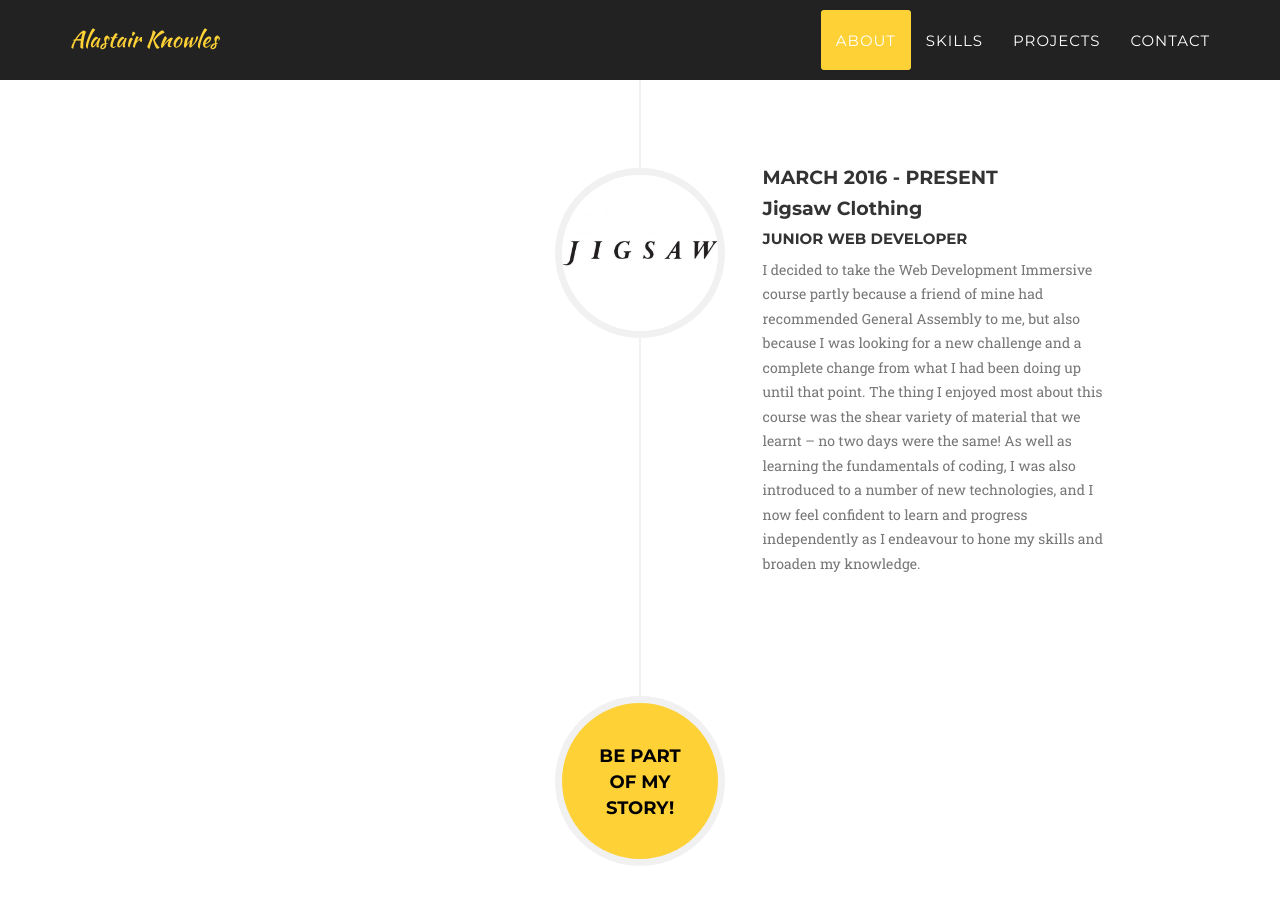
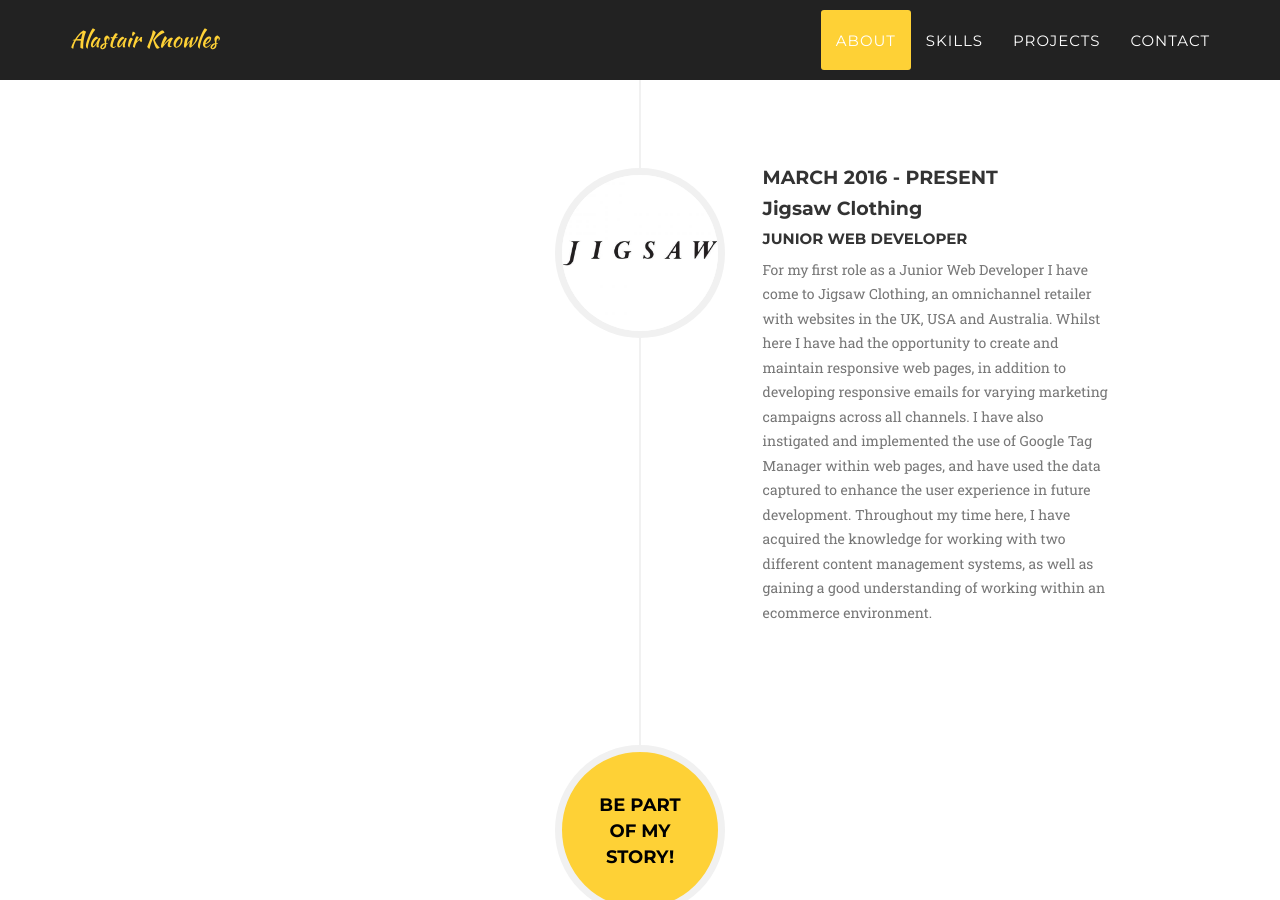
Before and after one commit to adjknowles/adjknowles.github.io, a Jekyll site: the page built from index.html, in a window 1280 px wide and 900 px high, scrolled down 3382 px. Built offline with Jekyll 4.4.1, drawn with Linux system fonts in a browser that asks for light colours; some web fonts are replaced.

Commit message:
updated jigsaw timeline copy

```diff
--- a/_includes/about.html
+++ b/_includes/about.html
@@ -107,7 +107,7 @@
                                     <h5 class="subheading">Junior Web Developer</h5>
                                 </div>
                                 <div class="timeline-body">
-                                    <p class="text-muted">I decided to take the Web Development Immersive course partly because a friend of mine had recommended General Assembly to me, but also because I was looking for a new challenge and a complete change from what I had been doing up until that point. The thing I enjoyed most about this course was the shear variety of material that we learnt – no two days were the same! As well as learning the fundamentals of coding, I was also introduced to a number of new technologies, and I now feel confident to learn and progress independently as I endeavour to hone my skills and broaden my knowledge.</p>
+                                    <p class="text-muted">For my first role as a Junior Web Developer I have come to Jigsaw Clothing, an omnichannel retailer with websites in the UK, USA and Australia. Whilst here I have had the opportunity to create and maintain responsive web pages, in addition to developing responsive emails for varying marketing campaigns across all channels. I have also instigated and implemented the use of Google Tag Manager within web pages, and have used the data captured to enhance the user experience in future development. Throughout my time here, I have acquired the knowledge for working with two different content management systems, as well as gaining a good understanding of working within an ecommerce environment.</p>
                                 </div>
                             </div>
                         </li>
```
